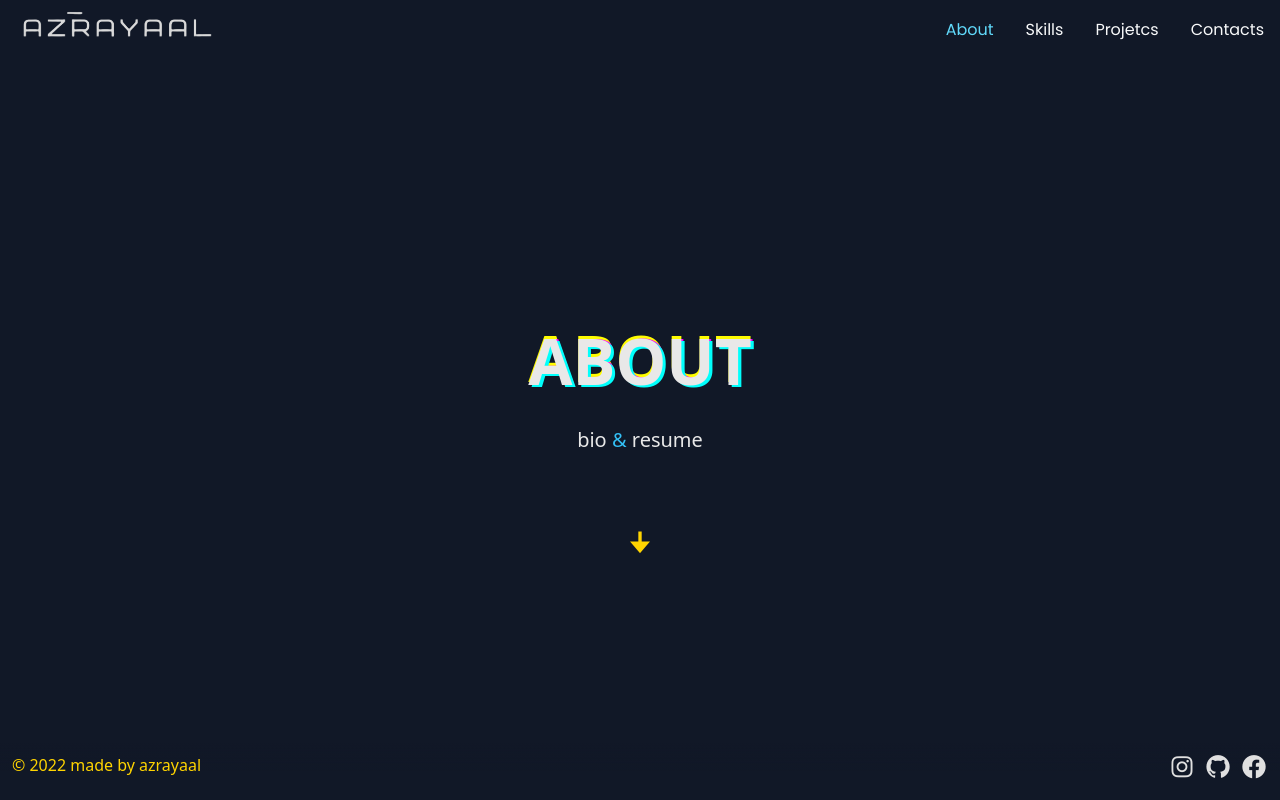
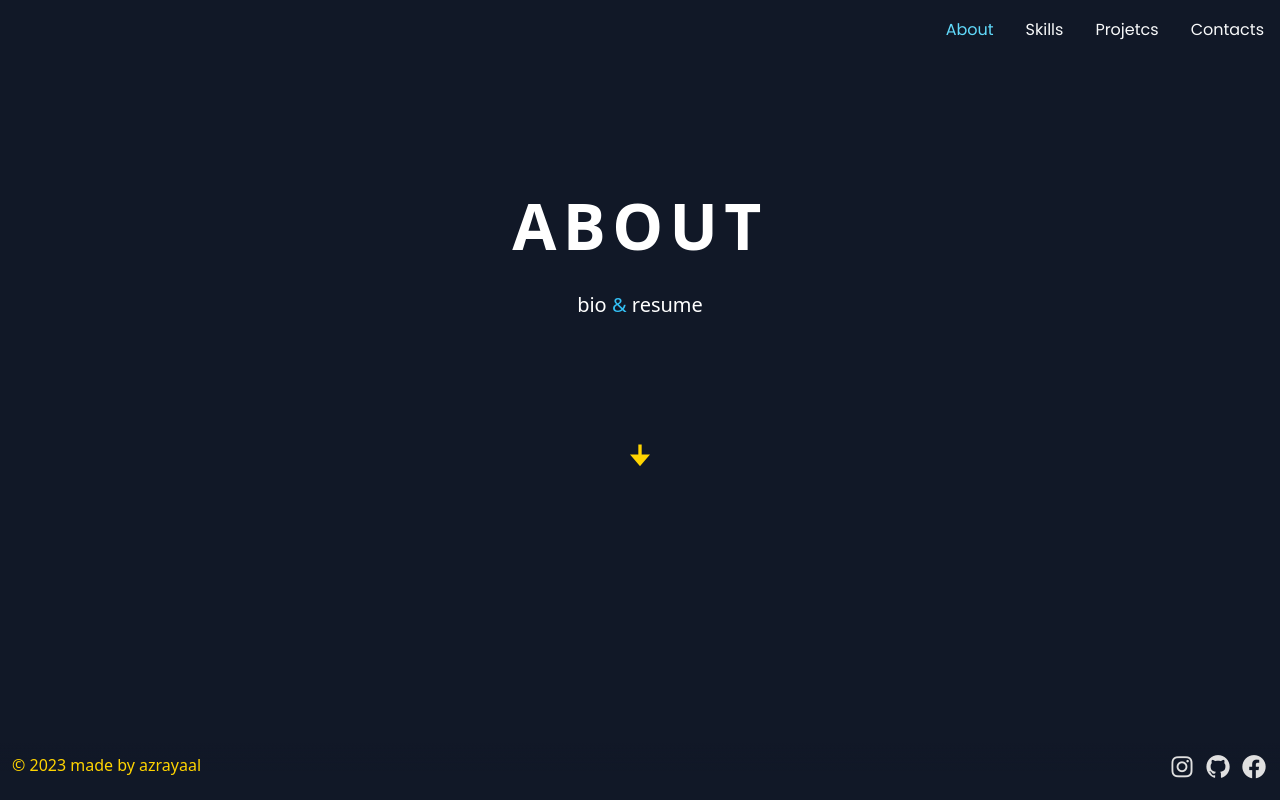
Before and after one commit to azrayaal/azrayaal, a React (Create React App) app: page /about in a window 1280 px wide. Shown: the top 800 px of the page. Built offline with nearby package versions, Linux system fonts and the light colour scheme.

Commit message:
update: style

```diff
--- a/package.json
+++ b/package.json
@@ -19,7 +19,7 @@
     "react-dom": "^18.2.0",
     "react-router": "^5.3.3",
     "react-router-dom": "^6.4.1",
-    "react-scripts": "5.0.1",
+    "react-scripts": "^5.0.1",
     "react-simple-typewriter": "^4.0.2",
     "react-spinners": "^0.13.6",
     "web-vitals": "^2.1.4"
--- a/src/App.css
+++ b/src/App.css
@@ -3,9 +3,11 @@
   /* background-color: #212121; */
   /* background-color: #e8e8e8; */
   background-color: #111827;
+  min-height: 87vh;
   /* background-color: #2e3440; */
   max-height: 100%;
 }
+
 /* loader ORBIT */
 /* .loader { */
 /* background-color: #111827; */
--- a/src/components/dashboard/dashboard.css
+++ b/src/components/dashboard/dashboard.css
@@ -2,8 +2,18 @@
   display: flex;
   justify-content: center;
   align-items: center;
-  height: 85vh;
+  /* height: 85vh; */
+  padding-top: 5rem;
   color: white;
+}
+
+
+
+.TitlePage {
+  letter-spacing: .4rem;
+  font-size: 4rem;
+  font-weight: bold;
+  text-transform: uppercase;
 }
 
 /* .text {
--- a/src/components/dashboard/dashboard.jsx
+++ b/src/components/dashboard/dashboard.jsx
@@ -52,13 +52,22 @@ export default function Dasboard() {
           <div class="container">
             <div class="dashboardHome">
               <span className="pb-5">
-                <p class="glitch text " ref={hiTextRef}>
-                  HI
+                <p class="TitlePage" >
+                Azra Yazid
                 </p>
-                <span className="typewritter fs-4 ">
+                <p class="fs-5">Full stack   <span style={{ color: '#33bff4' }}> developer</span></p>
+
+
+                {/* <p class="glitch text " ref={hiTextRef}>
+                  AZRA
+                </p> */}
+                {/* <span className="typewritter fs-4 ">
                   <Typewriter words={['I am Azra Yazid', 'A Fullstack Web Developer']} loop={false} cursor cursorStyle="_" typeSpeed={90} deleteSpeed={50} delaySpeed={2000} />
-                </span>
+                </span> */}
+
                 <br />
+                <br />
+                {/* <p className='pt-4 text-xl'>Azra Yazid</p> */}
                 <Link to="/about">
                   <i className="fs-1 bx bx-right-arrow-alt tombolHome" ref={arrowRef}></i>
                 </Link>
--- a/src/components/footer/footer.jsx
+++ b/src/components/footer/footer.jsx
@@ -1,7 +1,24 @@
-import React from 'react';
+import React, { useEffect, useState } from 'react';
 import './footer.css';
 
 export default function Futer() {
+  const [year, setYear] = useState('');
+
+  useEffect(() => {
+    const newDate = () => {
+      const d = new Date();
+      let currentYear = d.getUTCFullYear();
+      setYear(currentYear);
+    };
+
+    newDate(); // Call the function when the component mounts
+
+    // Cleanup function to avoid memory leaks
+    return () => {
+      setYear(''); // Reset year when the component unmounts
+    };
+  }, []);
+
   return (
     <div className=" text-#e0e0e0 footer fixed-bottom">
       <div className="container-fluid futerlogo">
@@ -16,7 +33,7 @@ export default function Futer() {
             <i className="bx bxl-facebook-circle fs-3" style={{ color: '#e0e0e0' }}></i>
           </a>
         </span>
-        <div className="copyright">© 2022 made by azrayaal</div>
+        <div className="copyright">© {year} made by azrayaal</div>
       </div>
     </div>
   );
--- a/src/components/navbar/navbar.jsx
+++ b/src/components/navbar/navbar.jsx
@@ -21,7 +21,7 @@ function Navbaar() {
     <Navbar className="f-top" expand="lg">
       {/* <div className="container-fluid"> */}
       <CustomLink to="/" className="text-light navbarlogo">
-        <img src={logo} alt="" className="logoazra" />
+        {/* <img src={logo} alt="" className="logoazra" /> */}
       </CustomLink>
       <Navbar.Toggle aria-controls="basic-navbar-nav" className="custom-togler" />
       <Navbar.Collapse id="basic-navbar-nav">
--- a/src/pages/about/about.jsx
+++ b/src/pages/about/about.jsx
@@ -1,9 +1,9 @@
-import React, { useEffect, useRef } from 'react';
-import { gsap, Power3 } from 'gsap';
-import { ScrollTrigger } from 'gsap/ScrollTrigger';
-import { Link } from 'react-router-dom';
-import './about.css';
-import AOS from 'aos';
+import React, { useEffect, useRef } from "react";
+import { gsap, Power3 } from "gsap";
+import { ScrollTrigger } from "gsap/ScrollTrigger";
+import { Link } from "react-router-dom";
+import "./about.css";
+import AOS from "aos";
 
 export default function About() {
   const aboutnih = () => {
@@ -20,7 +20,7 @@ export default function About() {
     AOS.init({
       offset: 200,
       duration: 800,
-      easing: 'ease-in-quad',
+      easing: "ease-in-quad",
       delay: 100,
     });
   }, []);
@@ -37,10 +37,10 @@ export default function About() {
         y: 0,
         scrollTrigger: {
           trigger: el,
-          start: 'top center',
-          end: 'top 100px',
+          start: "top center",
+          end: "top 100px",
           scrub: true,
-          toggleActions: 'play reverse play reverse',
+          toggleActions: "play reverse play reverse",
         },
       }
     );
@@ -102,14 +102,14 @@ export default function About() {
 
   const onButtonClick = () => {
     // using Java Script method to get PDF file
-    fetch('CVAZRAYAAL.pdf').then((response) => {
+    fetch("CVAZRAYAAL.pdf").then((response) => {
       response.blob().then((blob) => {
         // Creating new object of PDF file
         const fileURL = window.URL.createObjectURL(blob);
         // Setting various property values
-        let alink = document.createElement('a');
+        let alink = document.createElement("a");
         alink.href = fileURL;
-        alink.download = 'CVAZRAYAAL.pdf';
+        alink.download = "CVAZRAYAAL.pdf";
         // alink.fileName = 'CVAZRAYAAL.pdf';
         alink.click();
       });
@@ -125,7 +125,7 @@ export default function About() {
           <div class="container">
             {/* //////////////// */}
             <div class="row align-items-center">
-              <div class="dashboarBio">
+              {/* <div class="dashboarBio">
                 <span>
                   <p class="glitch" ref={dashboardRef}>
                     about{' '}
@@ -135,31 +135,69 @@ export default function About() {
                     <span style={{ color: '#33bff4' }}> & </span>
                     resume
                   </p>
+                <br />
                   <a onClick={aboutnih}>
                     <i class="bx bxs-down-arrow-alt  fs-1" ref={dashboardButton} />
                   </a>
-                  {/* <a href="#aboutnih">
-                    <i class="bx bx-chevrons-down  fs-1" ref={dashboardButton} />
-                  </a> */}
+                </span>
+              </div> */}
+              <div class="dashboardHome">
+                <span className="pb-5">
+                  <p class="TitlePage" ref={dashboardRef}>
+                    about{" "}
+                  </p>
+                  <p class="fs-5" ref={dashboardTextRef}>
+                    bio
+                    <span style={{ color: "#33bff4" }}> & </span>
+                    resume
+                  </p>
+                  <br />
+                  <br />
+                  <a onClick={aboutnih}>
+                    <i
+                      class="bx bxs-down-arrow-alt  fs-1"
+                      ref={dashboardButton}
+                    />
+                  </a>
                 </span>
               </div>
             </div>
+
             {/* //////////////// */}
             {/* <div className={fadeIntxt ? 'row align-items-center fadeInAbout visible' : 'row align-items-center fadeInAbout'}> */}
-            <div className="row align-items-center fadeInAbout" ref={fadeinAboutRef}>
+            <div
+              className="row align-items-center fadeInAbout"
+              ref={fadeinAboutRef}
+            >
               <div class="dashboardAbout ">
                 <span>
                   <div id="aboutnih" className="fs-4">
-                    I am enjoy building web apps using{' '}
-                    <a href="https://www.javascript.com/" target="_blank" style={{ textDecoration: 'none', color: '#e8e8e8' }}>
+                    I am enjoy building web apps using{" "}
+                    <a
+                      href="https://www.javascript.com/"
+                      target="_blank"
+                      style={{ textDecoration: "none", color: "#e8e8e8" }}
+                    >
                       <span className="logoditext">
-                        Javascript <i class="bx bxs-file-js" style={{ color: '#fcdc00' }} />
+                        Javascript{" "}
+                        <i
+                          class="bx bxs-file-js"
+                          style={{ color: "#fcdc00" }}
+                        />
                       </span>
                     </a>
                     and
-                    <a href="https://reactjs.org/" target="_blank" style={{ textDecoration: 'none', color: '#e8e8e8' }}>
+                    <a
+                      href="https://reactjs.org/"
+                      target="_blank"
+                      style={{ textDecoration: "none", color: "#e8e8e8" }}
+                    >
                       <span className="logoditext">
-                        ReactJS <i class="bx bxl-react" style={{ color: '#33bff4', verticalAlign: 'middle' }} />
+                        ReactJS{" "}
+                        <i
+                          class="bx bxl-react"
+                          style={{ color: "#33bff4", verticalAlign: "middle" }}
+                        />
                       </span>
                     </a>
                     . I also have a good taste in UI/UX Design
--- a/src/pages/contact/contact.jsx
+++ b/src/pages/contact/contact.jsx
@@ -52,9 +52,9 @@ export default function Contact() {
               </span>
               <hr />
             </div>
-            <a href="mailto:azra@azrayaal.space" className="fs-4 emailaz" ref={emailRef}>
+            <a href="mailto:azrayazidalkautsar@gmail.com" className="fs-4 emailaz" ref={emailRef}>
               <i class="bx bxs-envelope"></i>
-              <span className="emaiil">azra@azrayaal.space</span>
+              <span className="emaiil">azrayazidalkautsar@gmail.com</span>
             </a>
           </span>
         </div>
```
Also changed, not shown: 2 other files (tests, documents, lock files or other folders).
